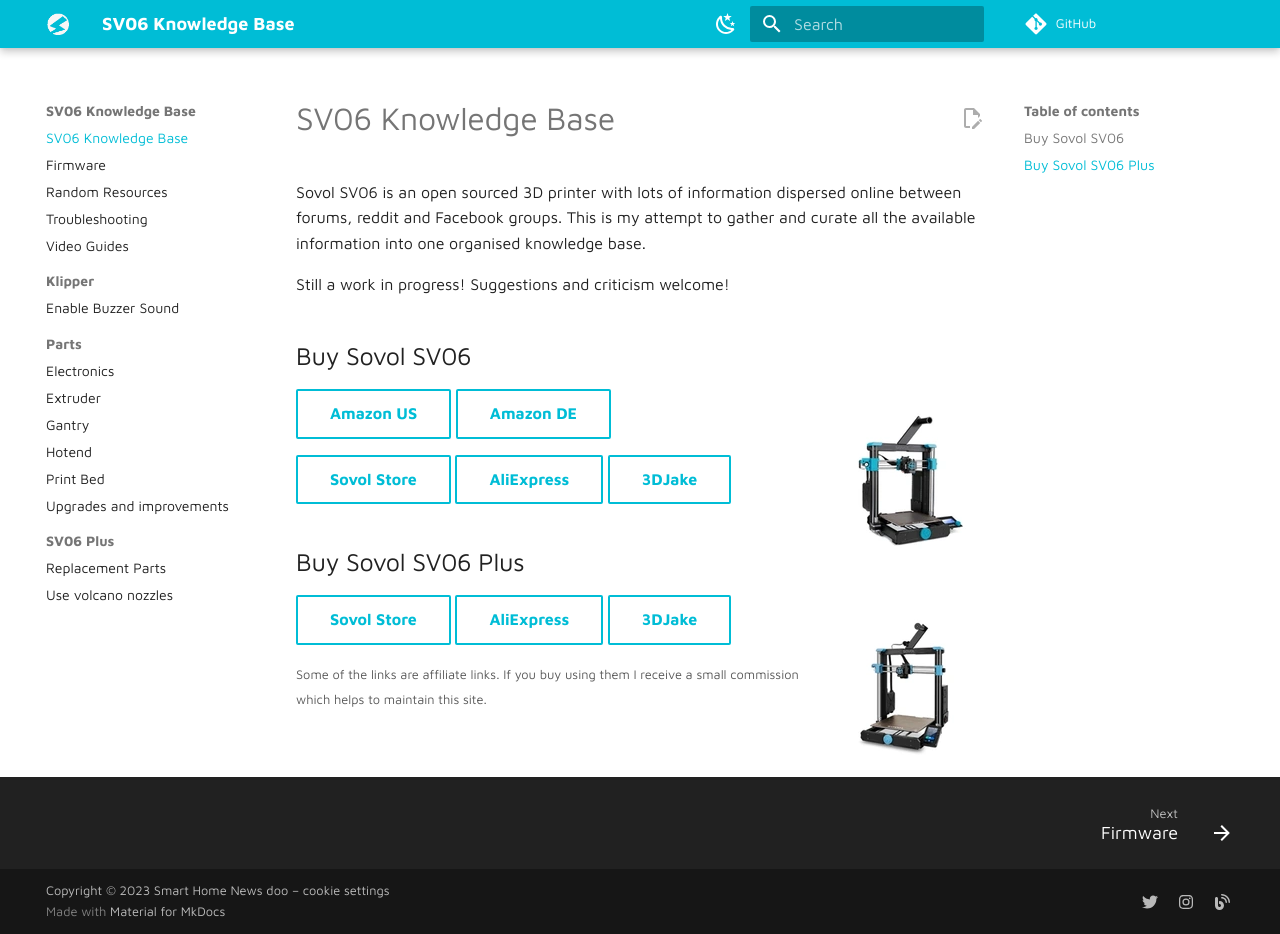
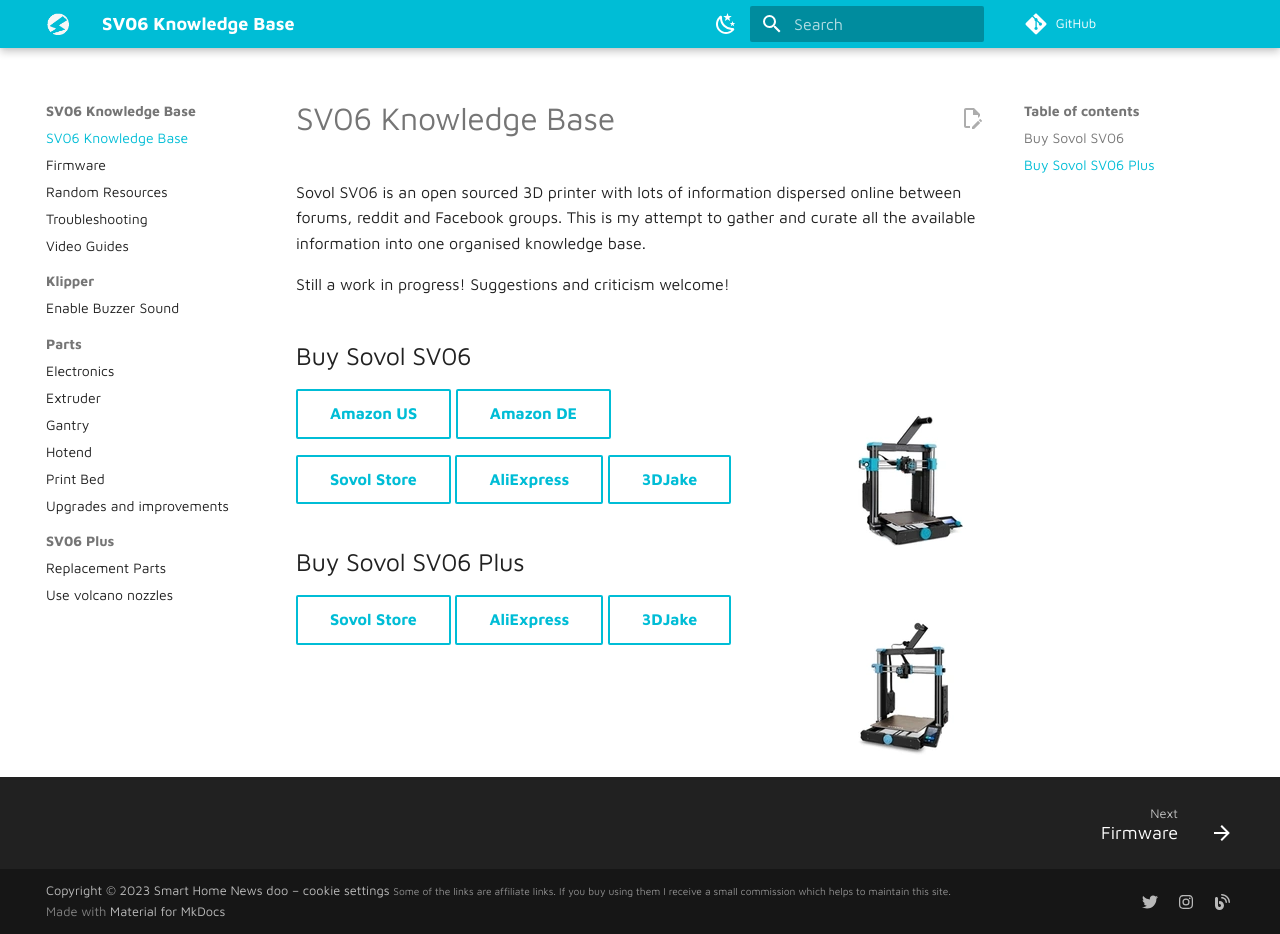
Before and after one commit to blakadder/sv06, an MkDocs documentation site: the page built from docs/index.md, in a window 1280 px wide and 934 px high. Built offline with MkDocs 1.6.1 and Material for MkDocs 9.7.7, drawn with Linux system fonts in a browser that asks for light colours; comment, search, counter and statistics services are not loaded; some of the changed lines change nothing that is shown.

Commit message:
add stuff

```diff
--- a/docs/index.md
+++ b/docs/index.md
@@ -25,5 +25,3 @@
 [Sovol Store](https://sovol3d.com/products/sovol-sv06-plus?sca_ref=3309524.Vd4MGn0pGL){ .md-button }
 [AliExpress](https://www.aliexpress.com/item/1005005237483248.html?aff_fcid=7348af99cf1d411ab4ffb7cadd6a195f-1681053334741-05363-_DDaMMPP&tt=CPS_NORMAL&aff_fsk=_DDaMMPP&aff_platform=shareComponent-detail&sk=_DDaMMPP&aff_trace_key=7348af99cf1d411ab4ffb7cadd6a195f-1681053334741-05363-_DDaMMPP&terminal_id=3f8c776975fd455ba956809c02d71a91&afSmartRedirect=y){ .md-button }
 [3DJake](https://www.awin1.com/cread.php?awinmid=21809&awinaffid=930253&ued=https%3A%2F%2Fwww.3djake.com%2Fsovol%2Fsv06-plus){ .md-button }
-
-<small>Some of the links are affiliate links. If you buy using them I receive a small commission which helps to maintain this site.</small>
--- a/mkdocs.yml
+++ b/mkdocs.yml
@@ -1,7 +1,9 @@
 site_name: SV06 Knowledge Base
 site_description: Guides, troubleshooting, upgrades, spare and replacement parts list
+site_url: https://sv06.blakadder.com
 repo_url: https://github.com/blakadder/sv06
 edit_uri: edit/main/docs/
+
 
 theme:
   name: material
@@ -84,3 +86,4 @@
 copyright: >
   Copyright &copy; 2023 Smart Home News doo –
   <a href="#__consent">cookie settings</a>
+  <small>Some of the links are affiliate links. If you buy using them I receive a small commission which helps to maintain this site.</small>
```
Also changed, not shown: 1 other file.
